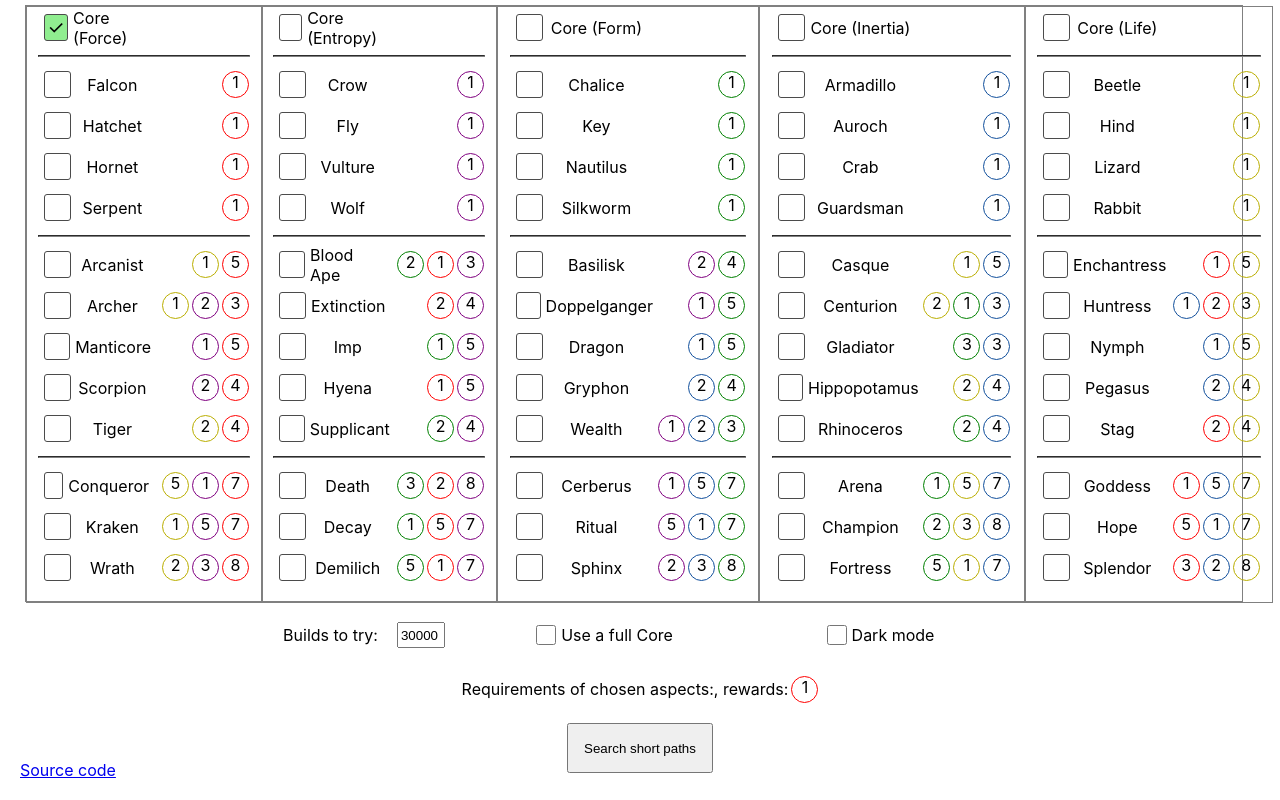
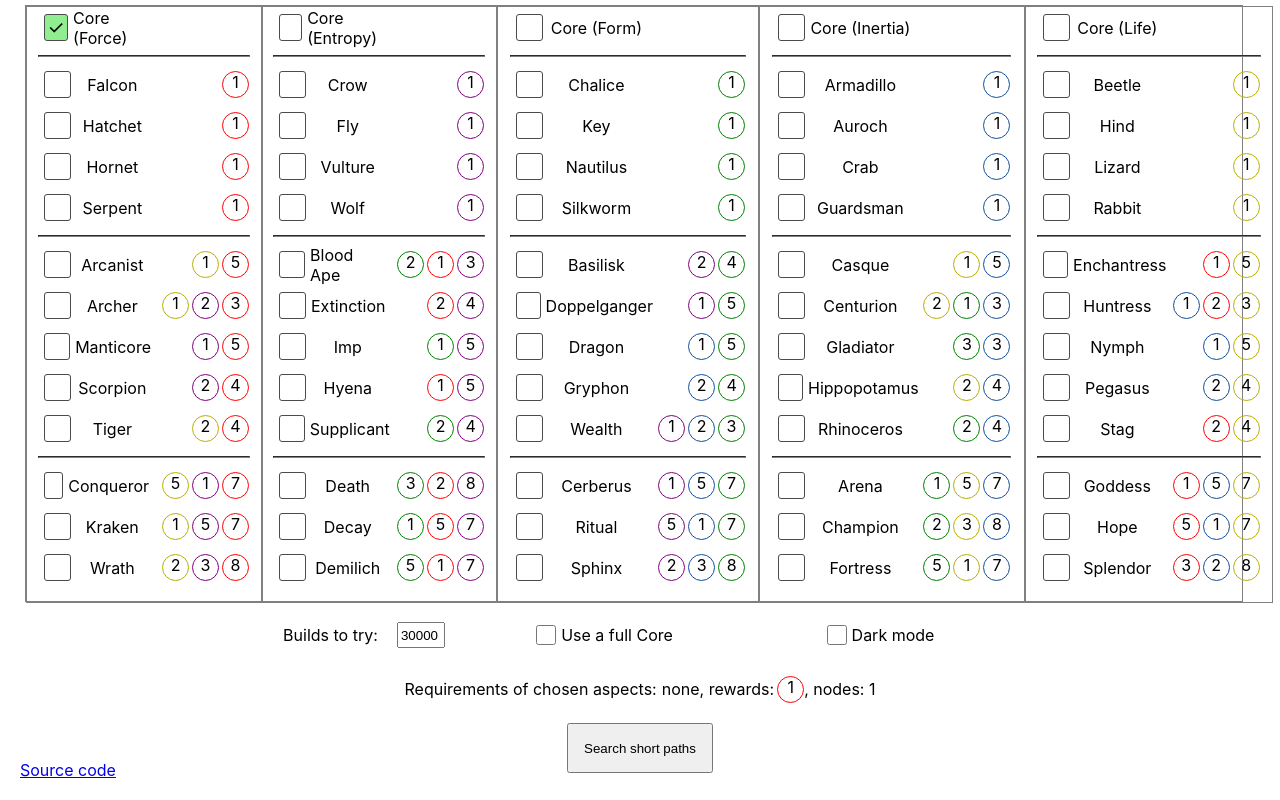
Before and after one commit to PinewoodPip/ee2calc, a React (Create React App) app: page / in a window 1280 px wide. Both pictures are taken after a click on the element 55 px from the left and 27 px from the top of the page. Built offline with nearby package versions, Linux system fonts and the light colour scheme.

Commit message:
Improvements to req/rew display

```diff
--- a/src/App.js
+++ b/src/App.js
@@ -297,7 +297,6 @@ class App extends React.Component {
 
   filterApplicableAspects(list) { // list is chosen aspects
 
-    // if player chose tier 2s, replace those with generated versions. later we will discard the duplicates once one of the variants has been chosen
     var realList = [];
     var excludedAspects = [];
     for (var n = 0; n < this.state.excluded.length; n++) {
@@ -307,11 +306,12 @@ class App extends React.Component {
     for (var x = 0; x < list.length; x++) { // this works
       var aspect = list[x];
 
+      // exclude individual core nodes if we're using full core
       if (aspect.isCoreNode != undefined && this.state.useFullCore) {
 
       }
       else
-        realList.push(aspect); // we dont split t2s up here now
+        realList.push(aspect); // we dont split t2s up here anymore
       // if (aspect.tier == 2) {
       //   for (var z in aspects) {
       //     var asp = aspects[z];
@@ -1011,13 +1011,16 @@ class App extends React.Component {
       let selection = this.state.selection.slice();
       if (this.state.useFullCore) {
         selection.push(aspects.core_full)
+        selection = selection.filter(function(item) {return item.isCoreNode == undefined})
       }
 
       let reqs = getTotalReqs(selection, true)
       let rewards = getTotalRewards(selection, true, true)
+      let nodes = getTotalPoints(selection)
 
       let reqEmbs = []
       let rewEmbs = []
+      let pointsText = <p className={textClass} style={{marginLeft: "0px"}}>{", nodes: {0}".format(nodes)}</p>
       var key = 0;
 
       for (let x in reqs) {
@@ -1028,6 +1031,9 @@ class App extends React.Component {
           darkMode={this.state.darkMode}
         />)
         key++;
+      }
+      if (reqEmbs.length == 0) {
+        reqEmbs.push(<p className={textClass} style={{marginLeft: "5px"}}>none</p>)
       }
 
       for (let x in rewards) {
@@ -1044,12 +1050,16 @@ class App extends React.Component {
         }
         key++;
       }
+      if (rewEmbs.length == 0) {
+        rewEmbs.push(<p className={textClass} style={{marginLeft: "5px"}}>none.</p>)
+      }
 
       requirementsInfo = <div className="flexbox-horizontal">
         <p className={textClass}>{"Requirements of chosen aspects: "}</p>
         {reqEmbs}
         <p className={textClass}>{", rewards:"}</p>
         {rewEmbs}
+        {pointsText}
       </div>
     }
 
```
